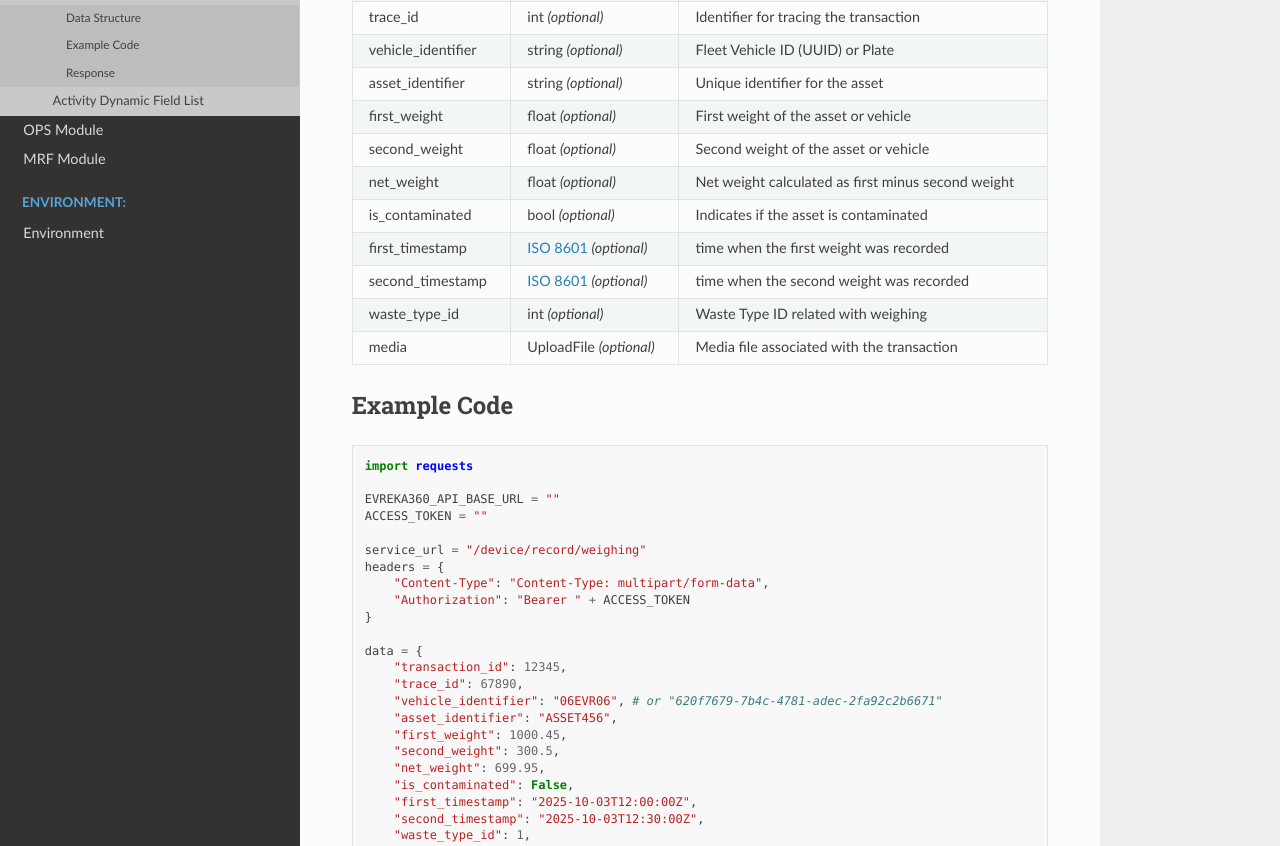
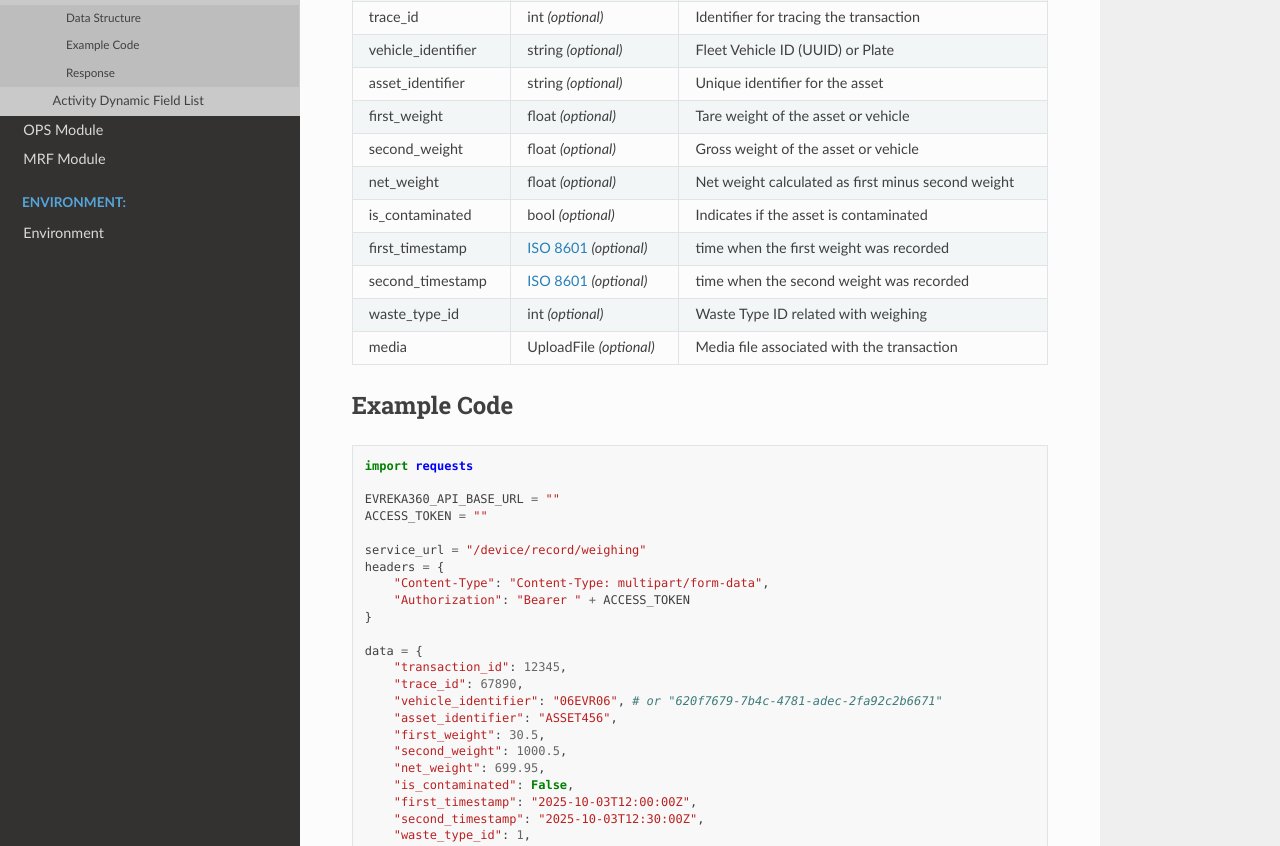
Before and after one commit to evrekadev/evreka-api-doc, a Sphinx documentation site: the page built from source/device/activity/create.rst, in a window 1280 px wide and 1400 px high. Shown: the part 533-1379 px from the top of the window. Built offline with Sphinx 7.4.7 and the Read the Docs theme 3.1.0, drawn with Linux system fonts in a browser that asks for light colours.

Commit message:
hotfix-20661/activity-weight-param-reverse
parameter description change

```diff
--- a/source/device/activity/create.rst
+++ b/source/device/activity/create.rst
@@ -33,9 +33,9 @@ In addition to the fields listed below, users can include custom fields. Each cu
     +---------------------+-----------------------------------------------------------------------+---------------------------------------------------+
     | asset_identifier    | string *(optional)*                                                   | Unique identifier for the asset                   |
     +---------------------+-----------------------------------------------------------------------+---------------------------------------------------+
-    | first_weight        | float *(optional)*                                                    | First weight of the asset or vehicle              |
+    | first_weight        | float *(optional)*                                                    | Tare weight of the asset or vehicle               |
     +---------------------+-----------------------------------------------------------------------+---------------------------------------------------+
-    | second_weight       | float *(optional)*                                                    | Second weight of the asset or vehicle             |
+    | second_weight       | float *(optional)*                                                    | Gross weight of the asset or vehicle              |
     +---------------------+-----------------------------------------------------------------------+---------------------------------------------------+
     | net_weight          | float *(optional)*                                                    | Net weight calculated as first minus second weight|
     +---------------------+-----------------------------------------------------------------------+---------------------------------------------------+
@@ -71,8 +71,8 @@ Example Code
         "trace_id": 67890,
         "vehicle_identifier": "06EVR06", # or "620f7679-7b4c-4781-adec-2fa92c2b6671"
         "asset_identifier": "ASSET456",
-        "first_weight": 1000.45,
-        "second_weight": 300.5,
+        "first_weight": 30.5,
+        "second_weight": 1000.5,
         "net_weight": 699.95,
         "is_contaminated": False,
         "first_timestamp": "2025-10-03T12:00:00Z",
```
